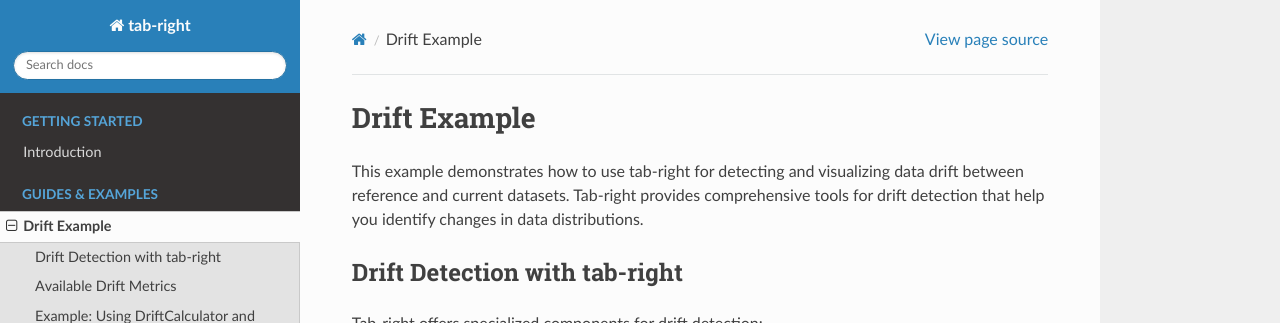
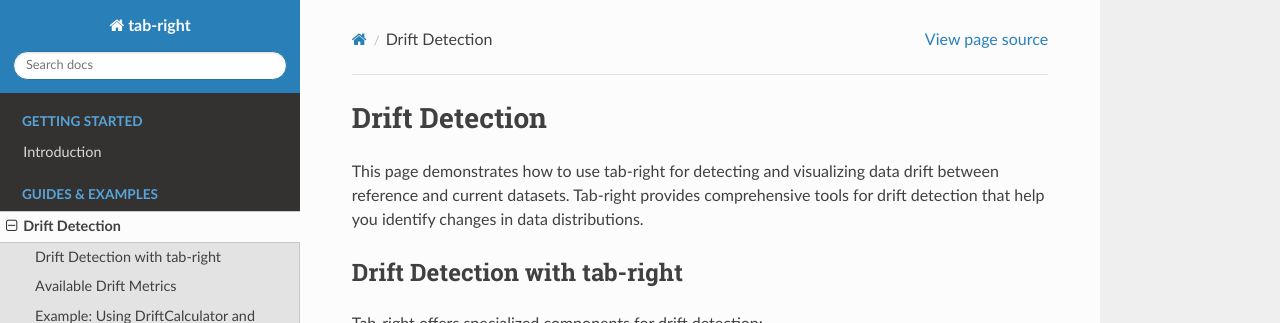
Before and after one commit to DanielAvdar/Tab-right, a Sphinx documentation site: the page built from docs/source/drift.rst, in a window 1280 px wide and 900 px high. Shown: the top 323 px of the window. Built offline with Sphinx 7.4.7 and the Read the Docs theme 3.1.0, drawn with Linux system fonts in a browser that asks for light colours.

```diff
--- a/docs/source/drift_example.rst
+++ b/docs/source/drift.rst
@@ -1,9 +1,9 @@
-.. _drift_example:
+.. _drift:
 
-Drift Example
-=============
+Drift Detection
+===============
 
-This example demonstrates how to use tab-right for detecting and visualizing data drift between reference and current datasets. Tab-right provides comprehensive tools for drift detection that help you identify changes in data distributions.
+This page demonstrates how to use tab-right for detecting and visualizing data drift between reference and current datasets. Tab-right provides comprehensive tools for drift detection that help you identify changes in data distributions.
 
 Drift Detection with tab-right
 ------------------------------
--- a/docs/source/seg_calc_example.rst
+++ b/docs/source/seg_calc.rst
@@ -1,7 +1,7 @@
+.. _seg_calc:
+
 Segmentation Calculation
 ========================
-
-.. _seg_calc_example:
 
 This page demonstrates how to use tab-right's segmentation calculation (SegmentationCalc) and its plotting functionality.
 
--- a/docs/source/seg_double_example.rst
+++ b/docs/source/seg_double.rst
@@ -1,4 +1,4 @@
-.. _seg_double_example:
+.. _seg_double:
 
 Double Segmentation
 ===================
```
Also changed, not shown: docs/source/index.rst (+3 -4 lines), 1 other file.
